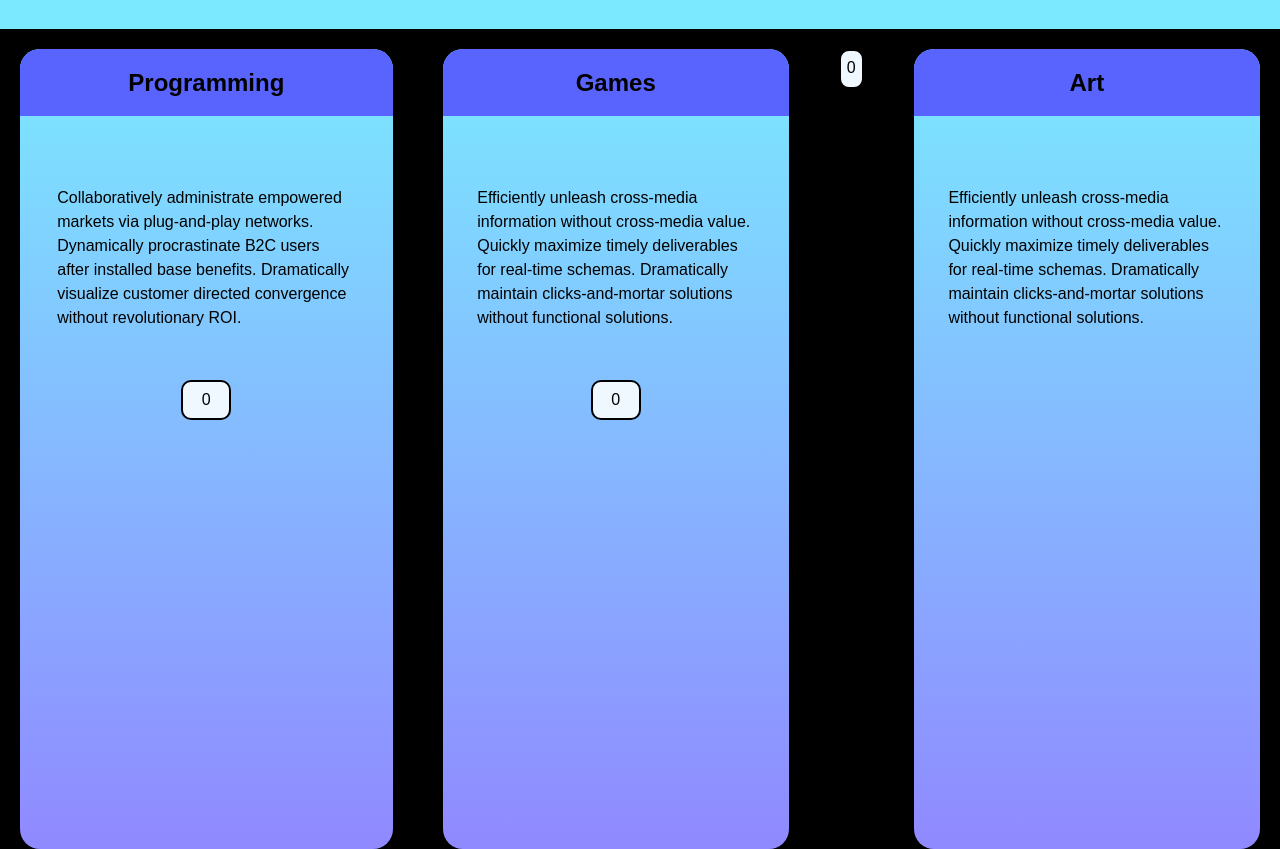
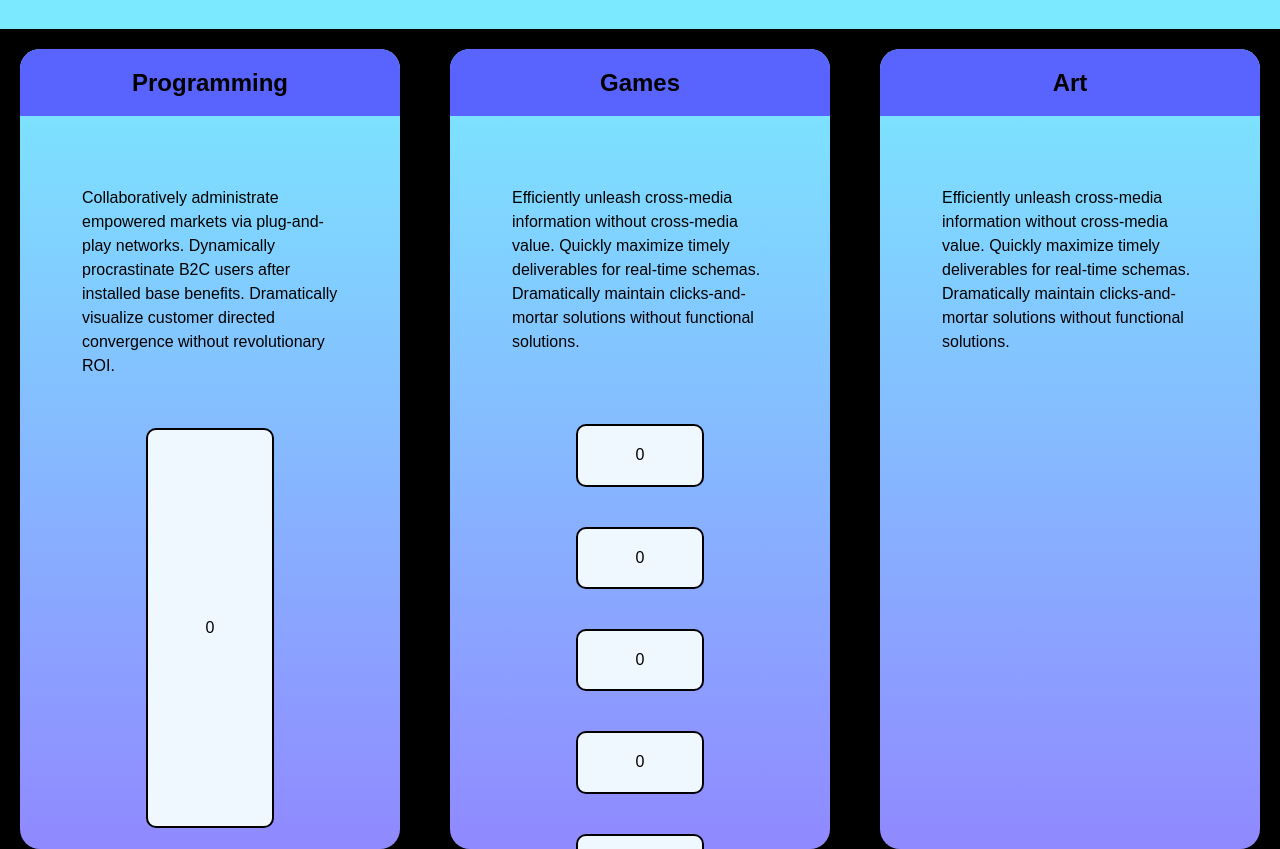
Before and after one commit to NV27/portfolio, a plain HTML site: page index.html in a window 1280 px wide. Shown: the part 71-920 px from the top of the page. Drawn offline with Linux system fonts and the light colour scheme.

Commit message:
flex boxes don't like scrolling content

```diff
--- a/index.html
+++ b/index.html
@@ -5,6 +5,7 @@
 <title>Louis Protano</title>
 <link rel="stylesheet" href="normalize.css">
 <link rel="stylesheet" href="style.css">
+<!-- <script defer src="interactive.js"></script> -->
 </head>
 <body>
     <div class="nav-bar">
@@ -18,20 +19,34 @@
         </div>
 
         <div class="column two">
+
             <h2>Games</h2>
             <div class="content">
                 Efficiently unleash cross-media information without cross-media value. Quickly maximize timely deliverables for real-time schemas. Dramatically maintain clicks-and-mortar solutions without functional solutions.
 
             </div>
-            <button class="expander">0</button>
+            <button class="expander e3">0</button>
+            <button class="expander e3">0</button>
+            <button class="expander e3">0</button>
+            <button class="expander e3">0</button>
+            <button class="expander e3">0</button>
+            <button class="expander e3">0</button>
+            <button class="expander e3">0</button>
+            <button class="expander e3">0oihfoihfoifhoeihfoeihfeoifheoifheoifheoifheoifheoifwdiuhfiufgieufgeifugefiegfeiufgeiufgeiufefefeheoifheoifheoi</button>
         </div>
-        <button class="expander">0</button>
+
 
         <div class="column three">
             <h2>Art</h2>
             <div class="content">
                 Efficiently unleash cross-media information without cross-media value. Quickly maximize timely deliverables for real-time schemas. Dramatically maintain clicks-and-mortar solutions without functional solutions.
             </div>
+            <!-- <div class="b-grid">
+                <button class="expander">0</button>
+                <button class="expander">0</button>
+                <button class="expander">0</button>
+                <button class="expander">0</button>
+            </div> -->
         </div>
 
     </div>
--- a/style.css
+++ b/style.css
@@ -16,29 +16,26 @@ body{
     display: flex;
     background-color: black;
     gap: 50px;
-    justify-content: space-around;
+    justify-content: center;
     padding-left: 20px;
     padding-right: 20px;
 }
 
 .column {
     height: 100vh;
-    float: left;
-    overflow-y: scroll;
+    /* float: left; */
+    overflow-y: auto;
     overflow-x: hidden;
     background-color: black;
     color: aliceblue;
-    /* border-left: 10px black solid;
-    border-right: 10px black solid;
-    border-top: 20px black solid;
-    border-bottom: 20px black solid; */
     border-radius: 20px;
     display: flex;
     flex-direction: column;
     align-items: center;
-    /* max-width: 800px;
     width: fit-content;
-    min-width: 300px; */
+    min-width: 200px;
+    padding-left: 5%;
+    padding-right: 5%;
   }
 
   .column.one {
@@ -58,7 +55,8 @@ body{
 
   /* Create artificial content that extend past the viewport */
   .content {
-    width: 80%;
+    /* width: 80%;  */
+
     /* background: rgba(255, 255, 255, 1); */
     margin: 50px auto;
     line-height: 1.5em;
@@ -73,7 +71,7 @@ body{
     padding-bottom: 20px;
     background-color: rgb(89, 100, 255);
     text-align: center;
-    width: 500px;
+    width: 1000px;
     top: 0px;
     margin-top: 0px;
 
@@ -83,15 +81,31 @@ body{
     border: black 2px solid;
     background-color: aliceblue;
     border-radius: 10px;
-    width: 50px;
-    height: 40px;
-    transition: width 1s;
-    transition: cubic-bezier(0.075, 0.82, 0.165, 1);
+    width: 50%;
+    height: 400px;
+    transition: width 1s, height 1s;
   }
 
   .expander:hover {
     background-color: bisque;
-    width: 600px;
-    transition: width 1s;
-    transition-timing-function: cubic-bezier(0.075, 0.82, 0.165, 1);
+    width: 120%;
+    height: 500px;
+    transition: width 1s, height 1s;
+    transition-timing-function: cubic-bezier(0.075, 0.82, 0.165, 1)
   }
+
+  .b-grid{
+    display: flex;
+    width: 100px;
+    height: 100px;
+    max-height: none;
+    justify-content: start;
+    border: 2px black solid;
+    align-items: center;
+    gap: 40px;
+  }
+
+  .e3{
+    margin: 20px;
+    padding: 20px;
+  }
```
